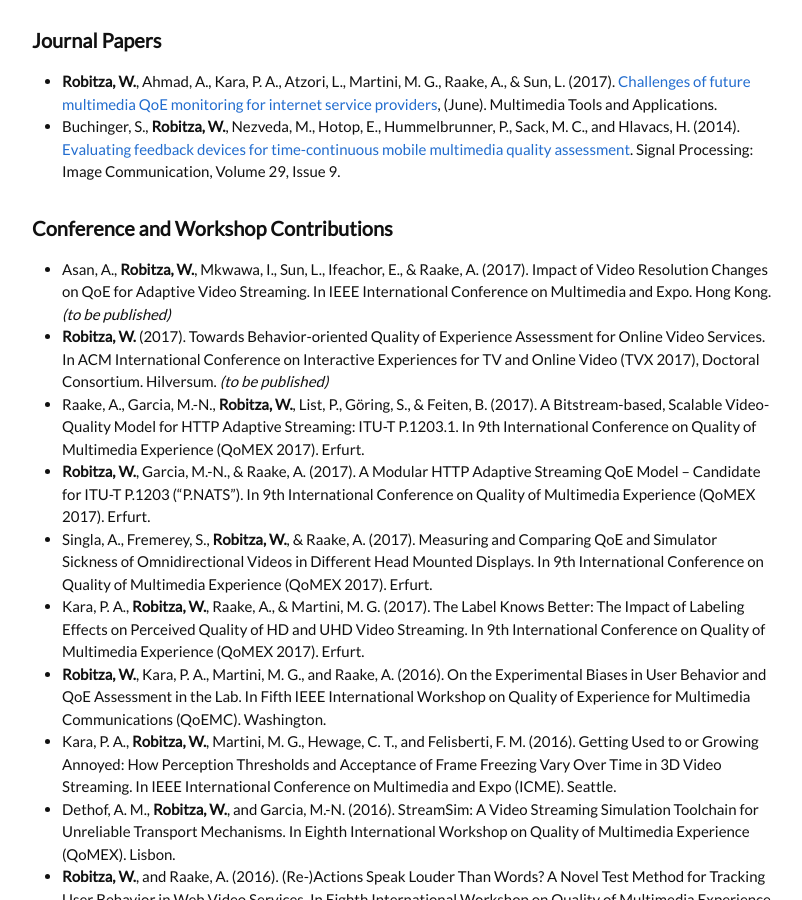
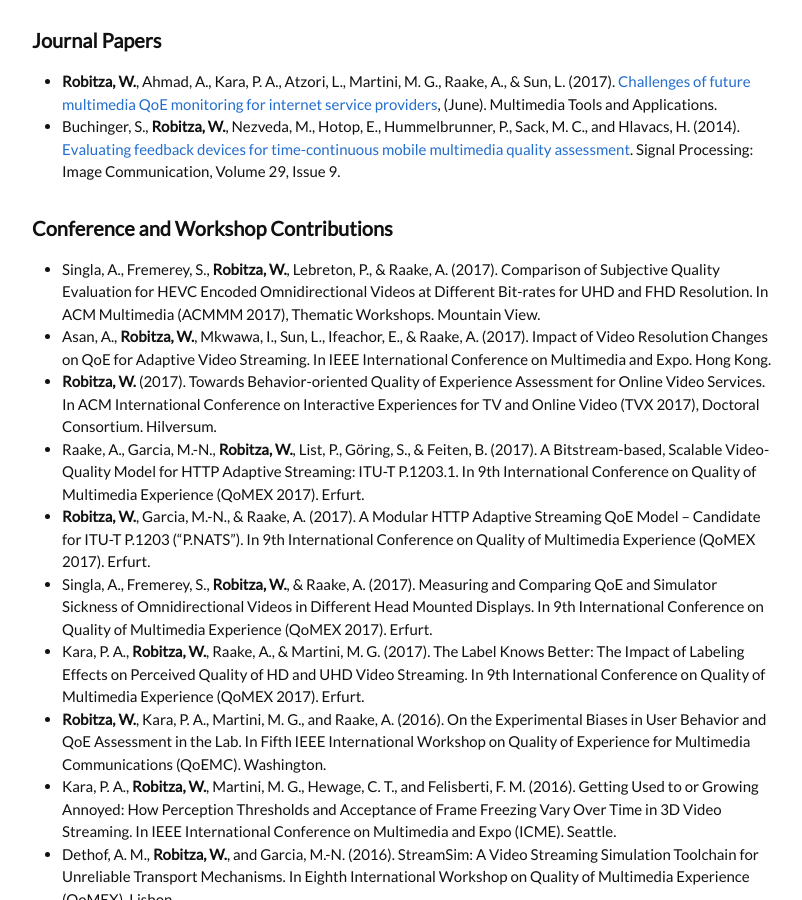
Before and after one commit to slhck/slhck.github.io, a Jekyll site: the page built from publications.md, in a window 1280 px wide and 900 px high, scrolled down 531 px. Shown: the whole window, without its empty margins (238-1040 px from the left). Built offline with Jekyll 4.4.1, drawn with Linux system fonts in a browser that asks for light colours.

Commit message:
update publications

```diff
--- a/publications.md
+++ b/publications.md
@@ -20,8 +20,9 @@ permalink: /publications/
 
 ### Conference and Workshop Contributions
 
-* Asan, A., **Robitza, W.**, Mkwawa, I., Sun, L., Ifeachor, E., & Raake, A. (2017). Impact of Video Resolution Changes on QoE for Adaptive Video Streaming. In IEEE International Conference on Multimedia and Expo. Hong Kong. *(to be published)*
-* **Robitza, W.** (2017). Towards Behavior-oriented Quality of Experience Assessment for Online Video Services. In ACM International Conference on Interactive Experiences for TV and Online Video (TVX 2017), Doctoral Consortium. Hilversum. *(to be published)*
+* Singla, A., Fremerey, S., **Robitza, W.**, Lebreton, P., & Raake, A. (2017). Comparison of Subjective Quality Evaluation for HEVC Encoded Omnidirectional Videos at Different Bit-rates for UHD and FHD Resolution. In ACM Multimedia (ACMMM 2017), Thematic Workshops. Mountain View.
+* Asan, A., **Robitza, W.**, Mkwawa, I., Sun, L., Ifeachor, E., & Raake, A. (2017). Impact of Video Resolution Changes on QoE for Adaptive Video Streaming. In IEEE International Conference on Multimedia and Expo. Hong Kong.
+* **Robitza, W.** (2017). Towards Behavior-oriented Quality of Experience Assessment for Online Video Services. In ACM International Conference on Interactive Experiences for TV and Online Video (TVX 2017), Doctoral Consortium. Hilversum.
 * Raake, A., Garcia, M.-N., **Robitza, W.**, List, P., Göring, S., & Feiten, B. (2017). A Bitstream-based, Scalable Video-Quality Model for HTTP Adaptive Streaming: ITU-T P.1203.1. In 9th International Conference on Quality of Multimedia Experience (QoMEX 2017). Erfurt.
 * **Robitza, W.**, Garcia, M.-N., & Raake, A. (2017). A Modular HTTP Adaptive Streaming QoE Model – Candidate for ITU-T P.1203 (“P.NATS”). In 9th International Conference on Quality of Multimedia Experience (QoMEX 2017). Erfurt.
 * Singla, A., Fremerey, S., **Robitza, W.**, & Raake, A. (2017). Measuring and Comparing QoE and Simulator Sickness of Omnidirectional Videos in Different Head Mounted Displays. In 9th International Conference on Quality of Multimedia Experience (QoMEX 2017). Erfurt.
```
